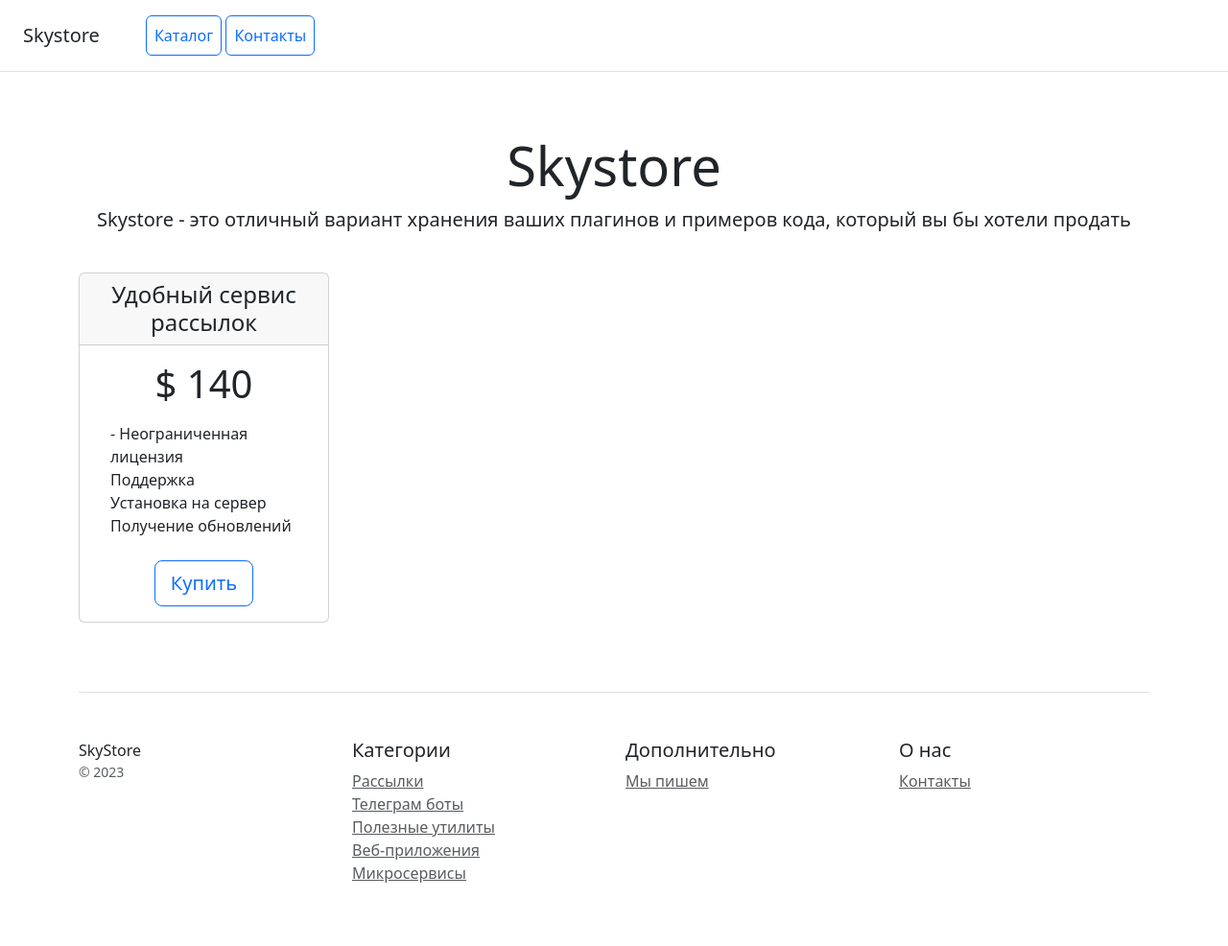
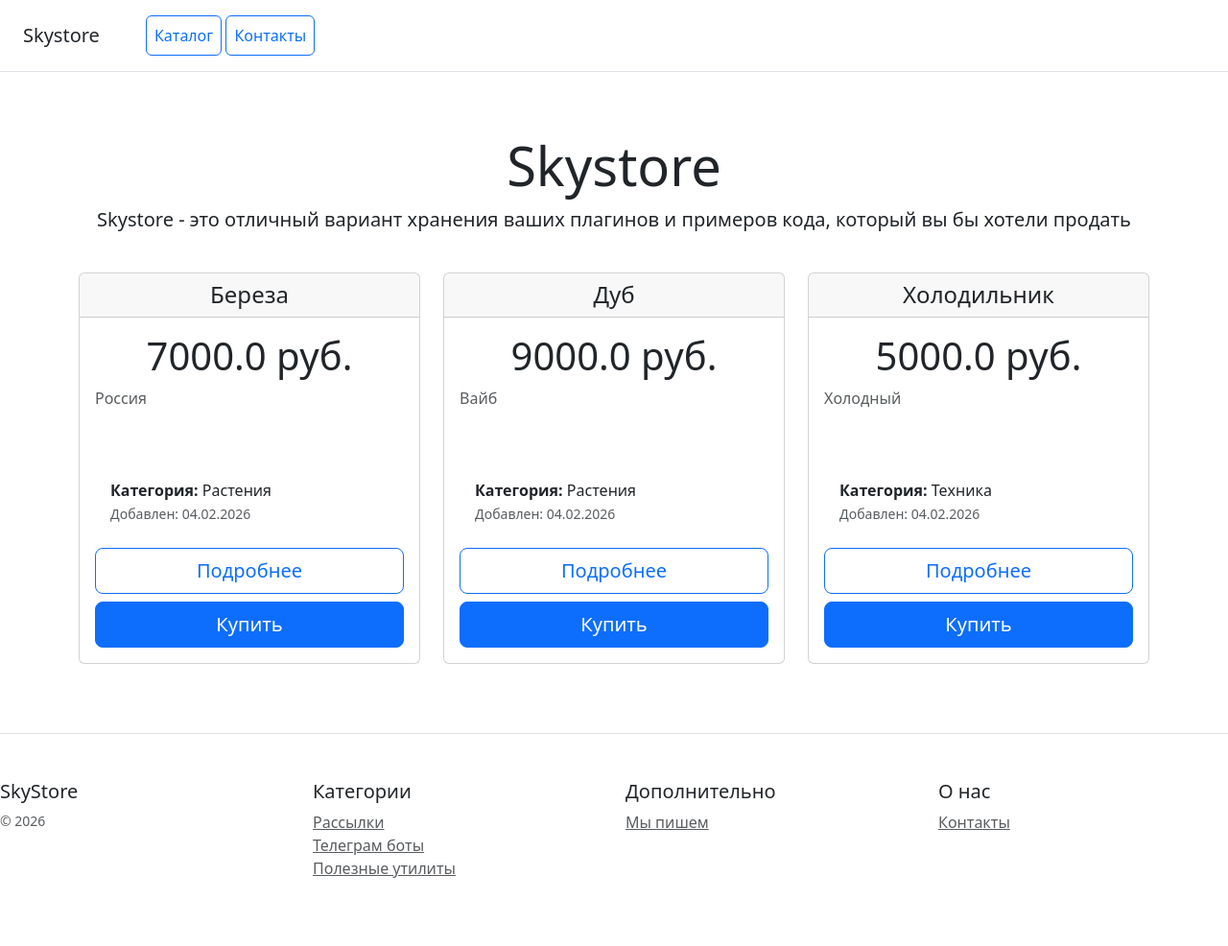
Before and after one commit to NikolayKydrushov/first_Django_project, a Django app: page / in a window 1280 px wide. Shown: the whole page at 96% size. After the commit the page ends 915 px from the top, so only its background shows below. Run offline with Django 5.2, Linux system fonts and the light colour scheme; data comes from the database, SQL or seed files in the repository; some libraries are stand-ins or nearby versions.

Commit message:
completed task 1, task 2, and task 3

```diff
--- /dev/null
+++ b/catalog/templates/catalog/base.html
@@ -0,0 +1,28 @@
+<!DOCTYPE html>
+<html lang="en">
+<head>
+    <meta charset="UTF-8">
+    <meta name="viewport" content="width=device-width, initial-scale=1">
+    <title>{% block title %}Skystore{% endblock %}</title>
+    <!-- Bootstrap CSS -->
+    <link href="https://cdn.jsdelivr.net/npm/bootstrap@5.3.0/dist/css/bootstrap.min.css" rel="stylesheet">
+    {% block extra_css %}{% endblock %}
+</head>
+<body>
+    <!-- Включаем шапку -->
+    {% include 'catalog/header.html' %}
+
+    <!-- Основное содержимое -->
+    <main>
+        {% block content %}{% endblock %}
+    </main>
+
+    <!-- Включаем футер -->
+    {% include 'catalog/footer.html' %}
+
+    <!-- Bootstrap JS -->
+    <link rel="stylesheet" href="/static/css/bootstrap.min.css">
+    <script src="/static/js/bootstrap.bundle.min.js"></script>
+    {% block extra_js %}{% endblock %}
+</body>
+</html>
--- /dev/null
+++ b/catalog/templates/catalog/footer.html
@@ -0,0 +1,33 @@
+<!-- Футер сайта -->
+<footer class="pt-4 my-md-5 pt-md-5 border-top">
+    <div class="row">
+        <div class="col-12 col-md">
+            <h5>SkyStore</h5>
+            <small class="d-block mb-3 text-muted">&copy; {% now "Y" %}</small>
+        </div>
+        <div class="col-6 col-md">
+            <h5>Категории</h5>
+            <ul class="list-unstyled text-small">
+                {% for category in categories|slice:":5" %}
+                <li><a class="text-muted" href="#">{{ category.name }}</a></li>
+                {% empty %}
+                <li><a class="text-muted" href="#">Рассылки</a></li>
+                <li><a class="text-muted" href="#">Телеграм боты</a></li>
+                <li><a class="text-muted" href="#">Полезные утилиты</a></li>
+                {% endfor %}
+            </ul>
+        </div>
+        <div class="col-6 col-md">
+            <h5>Дополнительно</h5>
+            <ul class="list-unstyled text-small">
+                <li><a class="text-muted" href="#">Мы пишем</a></li>
+            </ul>
+        </div>
+        <div class="col-6 col-md">
+            <h5>О нас</h5>
+            <ul class="list-unstyled text-small">
+                <li><a class="text-muted" href="/contacts/">Контакты</a></li>
+            </ul>
+        </div>
+    </div>
+</footer>
--- /dev/null
+++ b/catalog/templates/catalog/header.html
@@ -0,0 +1,20 @@
+<!-- Шапка сайта -->
+<div class="d-flex flex-column flex-md-row align-items-center p-3 px-md-4 mb-3 bg-white border-bottom box-shadow">
+    <h5 class="my-0 mr-md-auto font-weight-normal">
+        <a href="/" class="text-dark text-decoration-none">Skystore</a>
+    </h5>
+    <nav class="ms-5">
+        <a class="p-2 btn btn-outline-primary" href="/">Каталог</a>
+        <a class="p-2 btn btn-outline-primary" href="/contacts/">Контакты</a>
+    </nav>
+</div>
+
+<!-- Заголовок страницы -->
+{% block page_header %}
+<div class="pricing-header px-3 py-3 pt-md-5 pb-md-4 mx-auto text-center">
+    {% block page_title %}
+    <h1 class="display-4">Skystore</h1>
+    <p class="lead">Skystore - это отличный вариант хранения ваших плагинов и примеров кода, который вы бы хотели продать</p>
+    {% endblock %}
+</div>
+{% endblock %}
--- a/catalog/templates/catalog/home.html
+++ b/catalog/templates/catalog/home.html
@@ -1,81 +1,73 @@
-<!doctype html>
-<html lang="en">
-<head>
-    <meta charset="utf-8">
-    <meta name="viewport" content="width=device-width, initial-scale=1">
-    <title>Skystore</title>
-    <!-- Подключите статичеcкие файлы со стилями Bootstrap -->
-    <link rel="stylesheet" href="/static/css/bootstrap.min.css">
+{% extends 'catalog/base.html' %}
 
-</head>
-<body>
-<div class="d-flex flex-column flex-md-row align-items-center p-3 px-md-4 mb-3 bg-white border-bottom box-shadow">
-    <h5 class="my-0 mr-md-auto font-weight-normal">Skystore</h5>
-    <nav class="ms-5">
-        <a class="p-2 btn btn-outline-primary" href="/">Каталог</a>
-        <a class="p-2 btn btn-outline-primary" href="/contacts/">Контакты</a>
-    </nav>
-</div>
+{% block title %}Skystore - Главная{% endblock %}
 
-<div class="pricing-header px-3 py-3 pt-md-5 pb-md-4 mx-auto text-center">
-    <h1 class="display-4">Skystore</h1>
-    <p class="lead">Skystore - это отличный вариант хранения ваших плагинов и примеров кода, который вы бы хотели
-        продать</p>
-</div>
+{% block page_title %}
+<h1 class="display-4">Skystore</h1>
+<p class="lead">Skystore - это отличный вариант хранения ваших плагинов и примеров кода, который вы бы хотели продать</p>
+{% endblock %}
 
+{% block content %}
 <div class="container">
+    {% if products %}
     <div class="row text-center">
-        <div class="col-3">
-            <div class="card mb-4 box-shadow">
+        {% for product in products %}
+        <div class="col-lg-4 col-md-6 col-sm-12 mb-4">
+            <div class="card h-100 mb-4 box-shadow">
                 <div class="card-header">
-                    <h4 class="my-0 font-weight-normal">Удобный сервис рассылок</h4>
+                    <h4 class="my-0 font-weight-normal">{{ product.name }}</h4>
                 </div>
-                <div class="card-body">
-                    <h1 class="card-title pricing-card-title">$ 140</h1>
+                <div class="card-body d-flex flex-column">
+                    <h1 class="card-title pricing-card-title">{{ product.purchase_price }} руб.</h1>
+
+                    <!-- Обрезанное описание до 100 символов -->
+                    <div class="mb-3 flex-grow-1">
+                        <p class="text-start text-muted" style="
+                            display: -webkit-box;
+                            -webkit-line-clamp: 3;
+                            -webkit-box-orient: vertical;
+                            overflow: hidden;
+                            text-overflow: ellipsis;
+                            max-height: 4.5em;
+                            line-height: 1.5em;
+                        ">
+                            {{ product.description|truncatechars:100 }}
+                        </p>
+                    </div>
+
                     <ul class="list-unstyled mt-3 mb-4 text-start m-3">
-                        <li>- Неограниченная лицензия</li>
-                        <li>Поддержка</li>
-                        <li>Установка на сервер</li>
-                        <li>Получение обновлений</li>
+                        <li><strong>Категория:</strong> {{ product.category.name }}</li>
+                        <li><small class="text-muted">Добавлен: {{ product.created_at|date:"d.m.Y" }}</small></li>
                     </ul>
-                    <button type="button" class="btn btn-lg btn-block btn-outline-primary">Купить</button>
+
+                    <!-- Кнопки действий -->
+                    <div class="d-grid gap-2 mt-auto">
+                        <a href="/product/{{ product.id }}/"
+                           class="btn btn-lg btn-block btn-outline-primary">
+                            Подробнее
+                        </a>
+                        <button type="button" class="btn btn-lg btn-block btn-primary">Купить</button>
+                    </div>
                 </div>
             </div>
         </div>
+        {% endfor %}
     </div>
-
-    <footer class="pt-4 my-md-5 pt-md-5 border-top">
-        <div class="row">
-            <div class="col-12 col-md">
-                SkyStore
-                <small class="d-block mb-3 text-muted">&copy; 2023</small>
-            </div>
-            <div class="col-6 col-md">
-                <h5>Категории</h5>
-                <ul class="list-unstyled text-small">
-                    <li><a class="text-muted" href="#">Рассылки</a></li>
-                    <li><a class="text-muted" href="#">Телеграм боты</a></li>
-                    <li><a class="text-muted" href="#">Полезные утилиты</a></li>
-                    <li><a class="text-muted" href="#">Веб-приложения</a></li>
-                    <li><a class="text-muted" href="#">Микросервисы</a></li>
-                </ul>
-            </div>
-            <div class="col-6 col-md">
-                <h5>Дополнительно</h5>
-                <ul class="list-unstyled text-small">
-                    <li><a class="text-muted" href="#">Мы пишем</a></li>
-                </ul>
-            </div>
-            <div class="col-6 col-md">
-                <h5>О нас</h5>
-                <ul class="list-unstyled text-small">
-                    <li><a class="text-muted" href="/contacts/">Контакты</a></li>
-                </ul>
+    {% else %}
+    <!-- Если товаров нет -->
+    <div class="row justify-content-center">
+        <div class="col-md-8 text-center">
+            <div class="alert alert-info mt-5">
+                <h4 class="alert-heading">Товаров пока нет!</h4>
+                <p>Каталог пуст. Добавьте товары через админ-панель или используйте команду создания тестовых данных.</p>
+                <hr>
+                <p class="mb-0">
+                    <a href="/admin/catalog/product/add/" class="btn btn-primary">Добавить товар</a>
+                    <a href="{% url 'contacts' %}" class="btn btn-outline-primary">Связаться с нами</a>
+                </p>
             </div>
         </div>
-    </footer>
+    </div>
+    {% endif %}
 </div>
-<!-- Подключите статичеcкие файлы со скриптами Bootstrap -->
-<script src="/static/js/bootstrap.bundle.min.js"></script>
-</body>
-</html>
+{% endblock %}
--- a/catalog/urls.py
+++ b/catalog/urls.py
@@ -7,4 +7,5 @@ app_name = CatalogConfig.name
 urlpatterns = [
     path('', views.home, name='home'),
     path('contacts/', views.contacts, name='contacts'),
-]
+    path('product/<int:product_id>/', views.product_detail, name='product_detail'),
+    ]
--- a/catalog/views.py
+++ b/catalog/views.py
@@ -1,12 +1,18 @@
 from django.shortcuts import render
 from django.http import HttpResponse
+from .models import Product
 
 # Create your views here.
 
 # Контроллер главной страницы
 def home(request):
     if request.method == 'GET':
-        return render(request, 'catalog/home.html')
+        products = Product.objects.all()
+        context = {
+            'products': products,
+            'title': 'Skystore - Главная'
+        }
+        return render(request, 'catalog/home.html', context)
     else:
         return HttpResponse("Метод не поддерживается", status=405)
 
@@ -22,3 +28,15 @@ def contacts(request):
         return render(request, 'catalog/contacts.html')
     else:
         return HttpResponse("Метод не поддерживается", status=405)
+
+
+def product_detail(request, product_id):
+    product = Product.objects.get(id=product_id)
+    context = {'product': product}
+    return render(request, 'catalog/product_detail.html', context)
+
+
+def product_list(request):
+    products = Product.objects.all()
+    context = {'products': products}
+    return render(request, 'catalog/products_list.html', context)
```
Also changed, not shown: catalog/templates/catalog/contacts.html (+7 -102 lines), catalog/templates/catalog/product_detail.html (added, +72 -0 lines), catalog/templates/catalog/product_list.html (added, +15 -0 lines), README.md.
